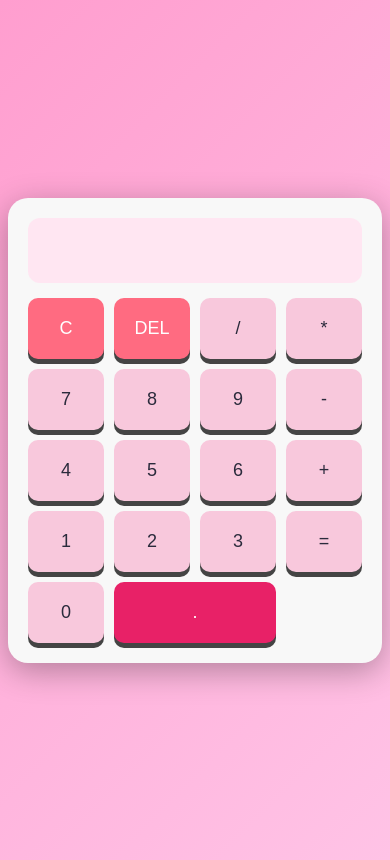
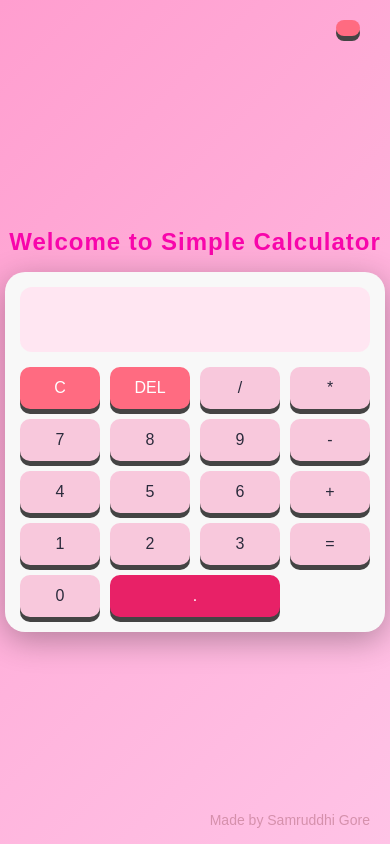
Before and after one commit to samruddhigore-dev/simple-calculator, a plain HTML site: page index.html in a window 390 px wide. Drawn offline with Linux system fonts and the light colour scheme; a web font is replaced by a local one.

```diff
--- a/index.html
+++ b/index.html
@@ -2,11 +2,16 @@
 <html>
 <head>
     <title>Simple Calculator</title>
+    <button id="themeToggle" class="theme-btn"></button>
+    <meta name="viewport"
+    content="width=device-width", initial-scale="1.0">
     <link rel="stylesheet" href="style.css">
 </head>
 <body>
-
-    <div class="calculator">
+ <h1 class="main-title">Welcome to Simple Calculator</h1>
+  <link rel="stylesheet" href="https://fonts.gppgleapis.cpm/css2?family=Poppins:wght@400;600&display=swap"rel="stylesheet">
+  <link rel="stylesheet" href="style.css">
+   <div class="calculator">
         <input type="text" id="display" disabled>
 
         <div class="buttons">
@@ -34,7 +39,9 @@
             <button onclick="appendValue('.')">.</button>
         </div>
     </div>
+    <p class="credit">Made by Samruddhi Gore</p>
 
 <script src="script.js"></script>
+
 </body>
 </html>
--- a/script.js
+++ b/script.js
@@ -20,3 +20,10 @@
         display.value = "Error";
     }
 }
+const toggleBtn =
+document.getElementByld("themeToggle");
+
+toggleBtn.addEventListener("click",() => {
+
+    document.body.classList.toggle("dark-mode");
+});
--- a/style.css
+++ b/style.css
@@ -3,9 +3,13 @@
     display: flex;
     justify-content: center;
     align-items: center;
+    margin: 0;
     height: 100vh;
+    flex-direction: column;
+    justify-content: center;
     background: linear-gradient(135deg, #ff9ecf, #ffc3e6);
-    font-family: 'Arial', sans-serif;
+    font-family: 'Poppins', sans-serif;
+    transition: background o.4s ease;
 }
 
 /* Calculator container */
@@ -16,7 +20,8 @@
     padding: 20px;
     border-radius: 20px;
     box-shadow: 0 8px 32px rgba(0,0,0,0.3);
-    width: 360px;
+    width: 90%;
+    max-width: 350px;
 }
 
 .calculator:hover {
@@ -31,6 +36,7 @@
     font-size: 22px;
     text-align: right;
     padding: 10px;
+    font-family:'Poppins', sans-serif ;
     border-radius: 12px;
     border: none;
     margin-bottom: 15px;
@@ -40,7 +46,6 @@
     color: #333;
 }
 
-/* Buttons grid */
 .buttons {
     display: grid;
     grid-template-columns: repeat(4, 1fr);
@@ -55,7 +60,7 @@
     cursor: pointer;
     background: #f8c8dc;
     color: #2b2b3c;
-    transition: all 0.3s;
+    transition: all 0.2s;
     box-shadow: 0 5px #444;
 }
  button {
@@ -64,7 +69,8 @@
 button:hover {
     background: #ffb6c1;
     color:white;
-    transform: translateY(-2px);
+    transform: translateY(-3px);
+    box-shadow: 0 0 15px #ff66b2;
 }
 
 button:active {
@@ -90,12 +96,77 @@
     color:white;
 }
 
-@media (max-width: 500px){
+@media (max-width: 480px){
     .calculator{
         width:90%;
+        padding: 15px;
     }
-    button {
-        padding: 15px
-        font-size: 18px;
+    .calculator button {
+        padding: 12px;
+        font-size: 16px;
     }
-}
+    }
+
+
+    .page{
+        display: flex;
+        flex-direction: column;
+        align-items: center;
+        width: 100%;
+        max-width: 400px;
+    }
+
+
+    .main-title{
+       text-align: centre;
+       top: 15px;
+       color:#f806ab;
+        font-weight: 600;
+        font-size: 24px;
+        letter-spacing: 1px;
+        text-shadow: 0 2px 10px rgbo(255, 182, 193, 0.4);
+    }
+    .credit {
+       position: absolute;
+        bottom:2px;
+        right: 20px;
+        color: #cb859e;
+        opacity: 0.8;
+        font-size: 14px;
+        font-weight: 400;
+
+    }
+    .theme-btn{
+        position:absolute;
+        top: 20px;
+        right: 30px;
+        padding: 8px 12px;
+        border: none;
+        border-radius: 20px;
+        background: #ffffff80;
+        cursor: pointer;
+        font-size: 16px;
+    }
+
+    .dark-mode {
+        background: linear-gradient(to right,#2c3e50, #4ca1af);
+    }
+
+    .dark-mode .calculator {
+        background: #1e1e1e;
+        box-shadow: 0 0 25px rgba(0,0,0,0.6);
+    }
+    .dark-mode button {
+        background: #2c2c2c;
+        color: white;
+    }
+
+    .dark-mode button:hover {
+        background: #3a3a3a;
+    }
+
+    body.dark-mode #display {
+        background: #111;
+        color: #00ffcc;
+        box-shadow: 0 0 12px #00ffcc;
+    }
```
